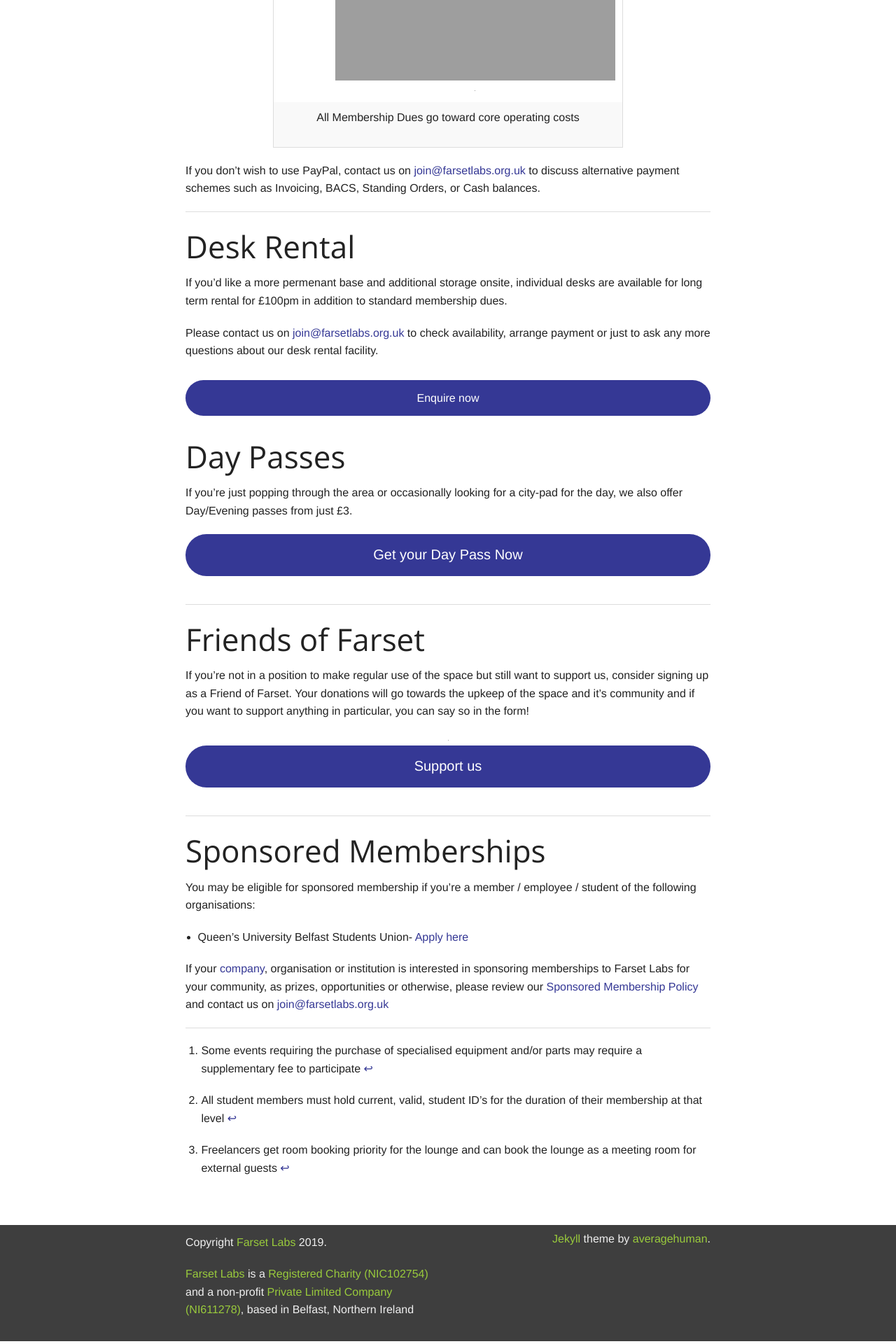
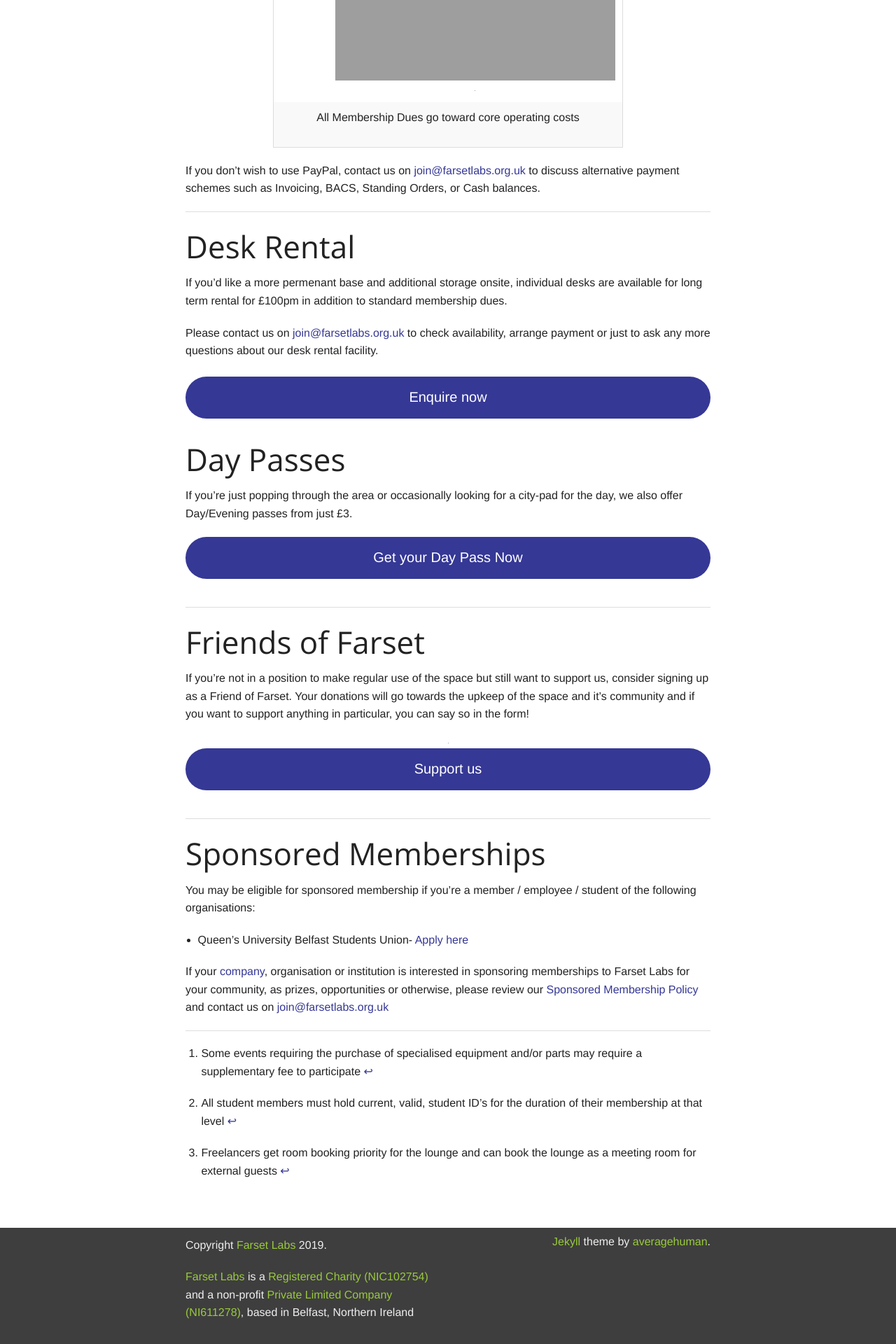
Before and after one commit to FarsetLabs/farsetlabs.github.io, a Jekyll site: the page built from membership/index.md, in a window 1280 px wide. Shown: the part 1708-3628 px from the top of the page at 70% size. Built offline with Jekyll 4.4.1, drawn with Linux system fonts in a browser that asks for light colours; grey boxes are pictures that could not be loaded.

Commit message:
HOTFIX Button Size Consistency

```diff
--- a/membership/index.md
+++ b/membership/index.md
@@ -80,7 +80,7 @@
 
 Please contact us on <join@farsetlabs.org.uk> to check availability, arrange payment or just to ask any more questions about our desk rental facility.
 
-<a href="mailto:join@farsetlabs.org.uk" class="button expand round">Enquire now</a>
+<a href="mailto:join@farsetlabs.org.uk" class="large button expand round">Enquire now</a>
 -----------------------------------------------------------------------
 
 Day Passes {#daypass}
```
